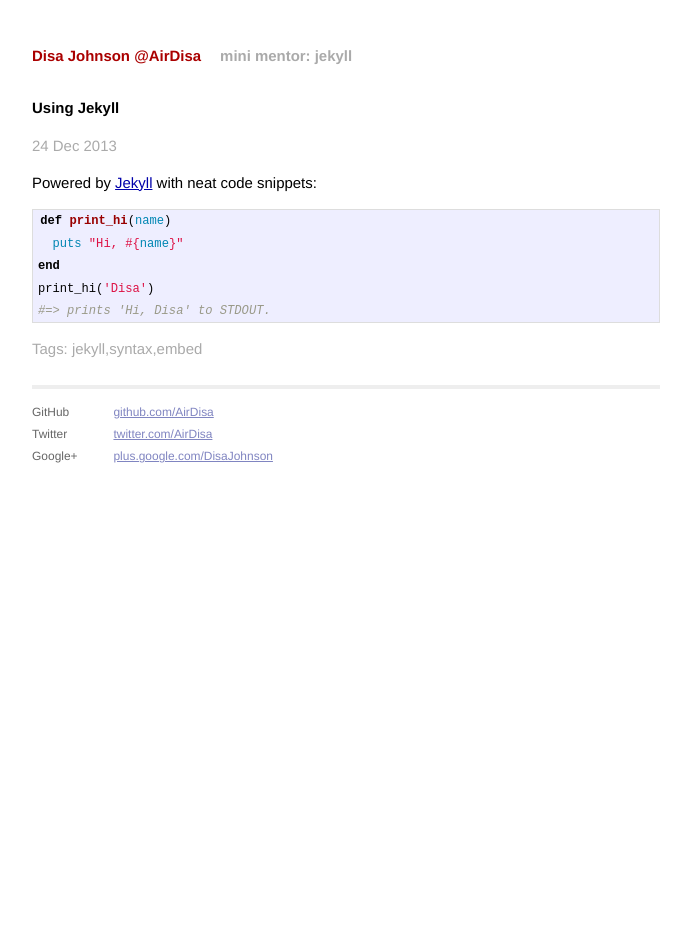
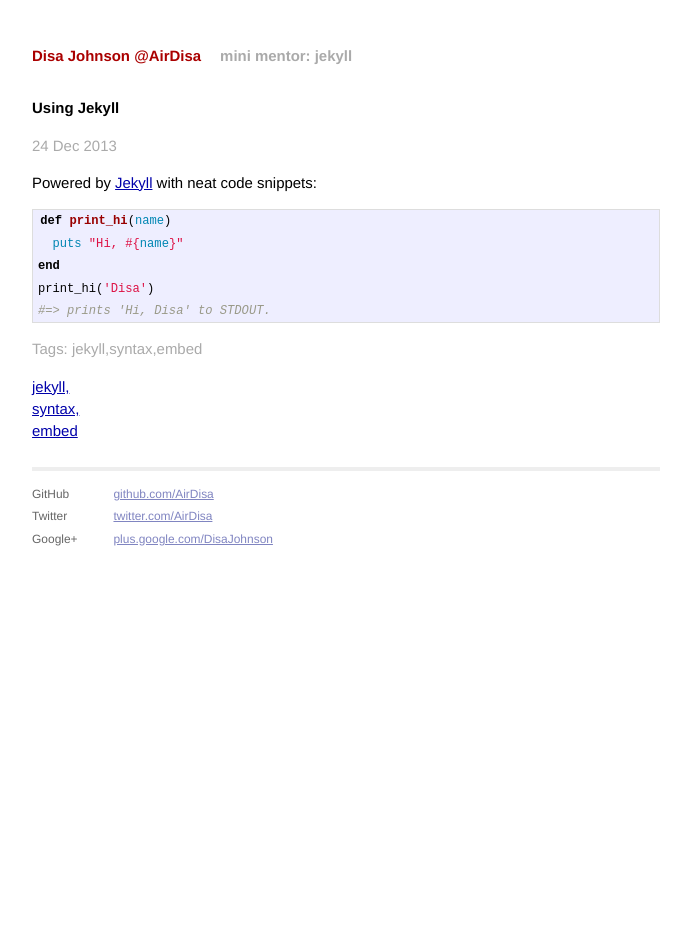
Before and after one commit to AirDisa/airdisa.github.io, a Jekyll site: the page built from _posts/2013-12-24-using-jekyll.markdown, in a window 1280 px wide. Shown: the whole page, without its empty margins (294-985 px from the left). Built offline with Jekyll 4.4.1, drawn with Linux system fonts in a browser that asks for light colours; Markdown is read by kramdown in place of the engine named in the settings.

Commit message:
[0.0.38 Jekyll] Add tag loop in PLPs for targeting CLPs by keyword

```diff
--- a/_layouts/post.html
+++ b/_layouts/post.html
@@ -7,3 +7,5 @@ layout: default
 <div class="post">
 {{ content }}
 </div>
+
+<p class="meta">{% for tag in page.tags %}<a href="http://airdisa.github.io/{{ tag }}">{{ tag }}</a><br />{% endfor %}</p>
```
